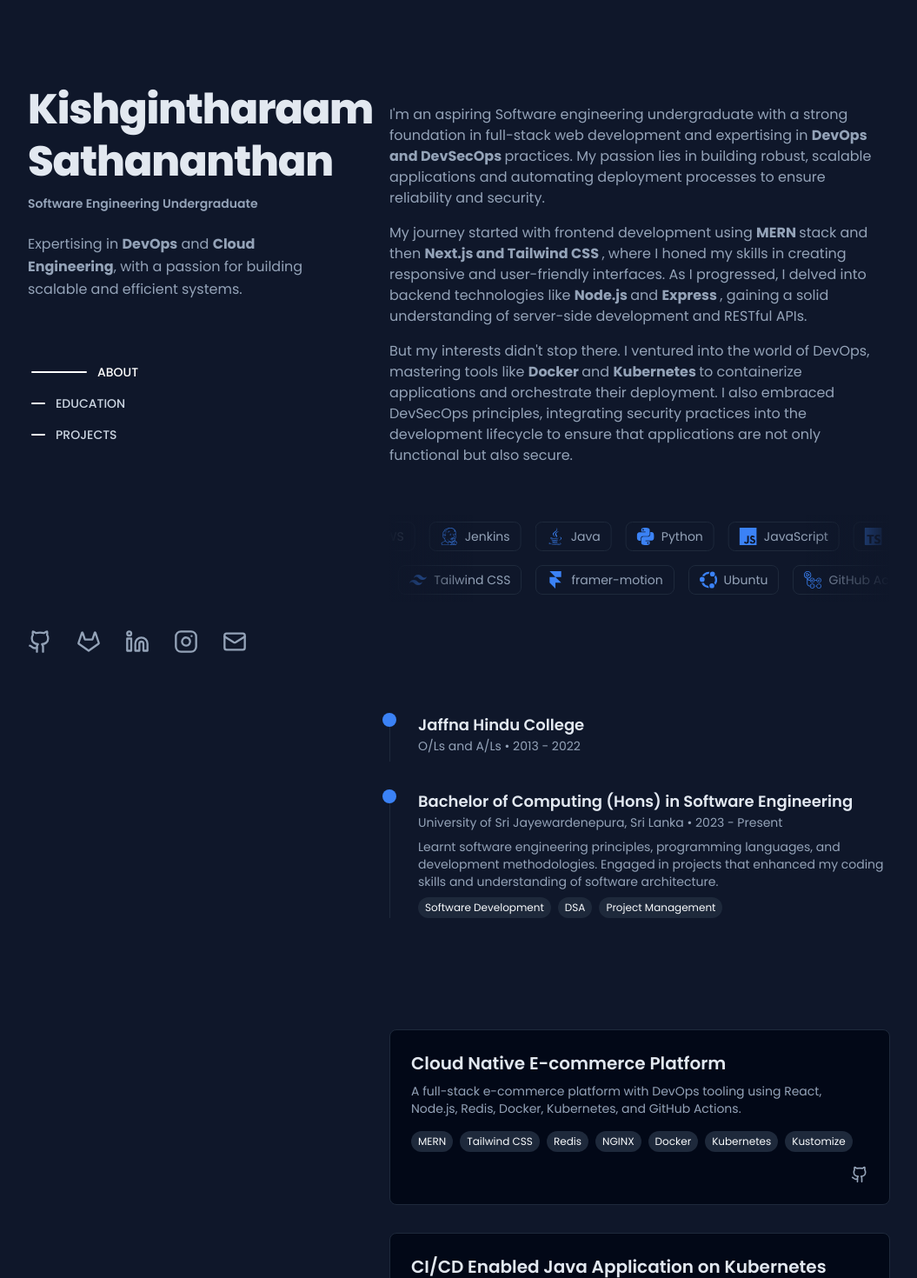
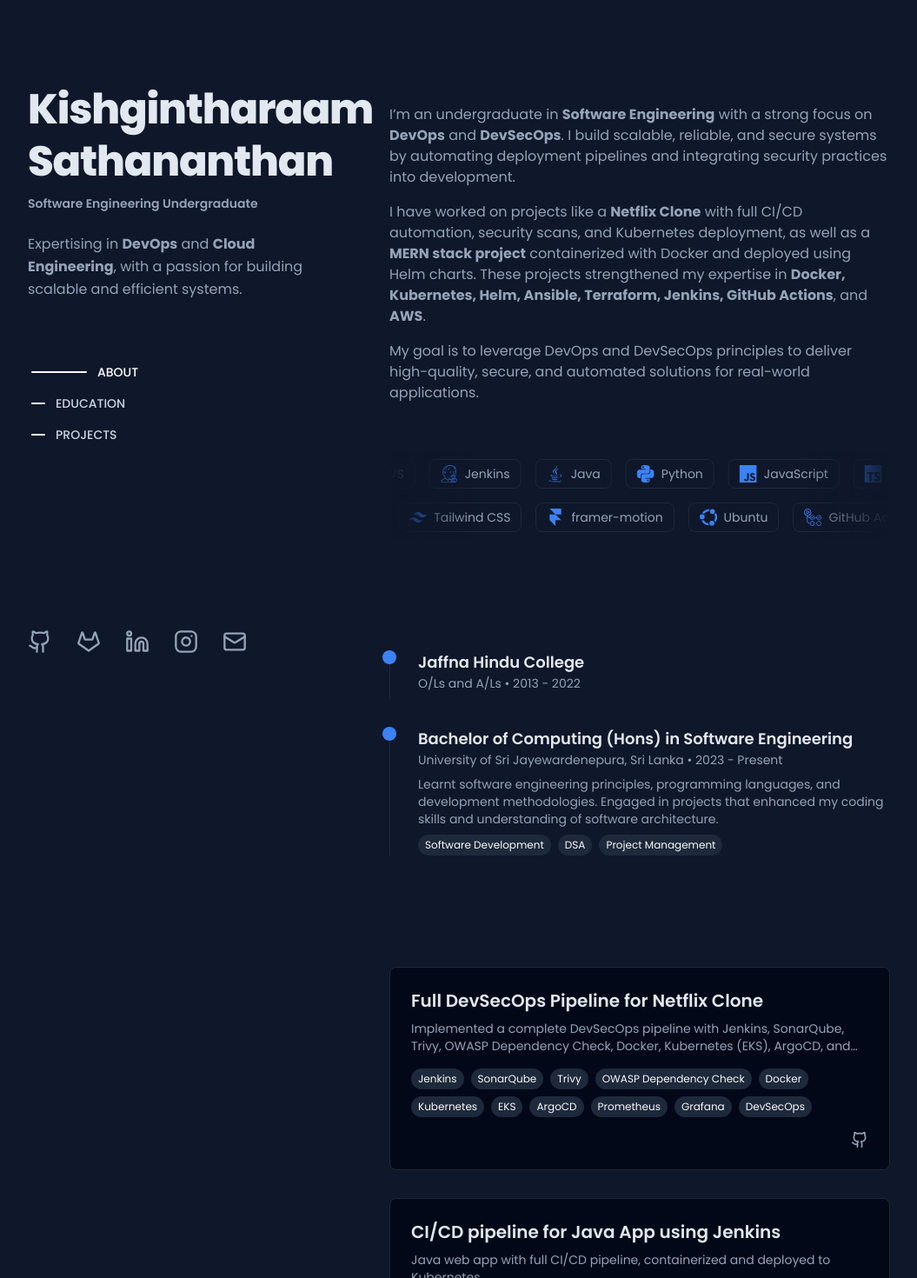
Before and after one commit to kishgi/my-portfolio, a Next.js app: page / in a window 1280 px wide. Shown: the top 1470 px of the page at 87% size, without its empty margins (96-1151 px from the left). Built offline with nearby package versions, Linux system fonts and the light colour scheme.

Commit message:
Edit: Projects

```diff
--- a/components/sections/about.tsx
+++ b/components/sections/about.tsx
@@ -13,32 +13,30 @@ export function About() {
         transition={{ duration: 0.5 }}
         className="space-y-6"
       >
-        {/* <h2 className=" text-xl sm:text-2xl font-bold mb-8 text-right lg:hidden">
-          About
-        </h2> */}
+        {/* <h2 className=" text-3xl  font-bold text-right">About</h2> */}
         <div className="space-y-4 text-muted-foreground">
           <p>
-            I'm an aspiring Software engineering undergraduate with a strong
-            foundation in full-stack web development and expertising in{" "}
-            <b>DevOps and DevSecOps </b> practices. My passion lies in building
-            robust, scalable applications and automating deployment processes to
-            ensure reliability and security.
+            I’m an undergraduate in <b>Software Engineering</b> with a strong
+            focus on <b>DevOps</b> and <b>DevSecOps</b>. I build scalable,
+            reliable, and secure systems by automating deployment pipelines and
+            integrating security practices into development.
           </p>
           <p>
-            My journey started with frontend development using <b> MERN </b>{" "}
-            stack and then <b> Next.js and Tailwind CSS </b>, where I honed my
-            skills in creating responsive and user-friendly interfaces. As I
-            progressed, I delved into backend technologies like <b> Node.js </b>{" "}
-            and <b> Express </b>, gaining a solid understanding of server-side
-            development and RESTful APIs.
+            I have worked on projects like a <b>Netflix Clone</b> with full
+            CI/CD automation, security scans, and Kubernetes deployment, as well
+            as a <b>MERN stack project</b> containerized with Docker and
+            deployed using Helm charts. These projects strengthened my expertise
+            in{" "}
+            <b>
+              Docker, Kubernetes, Helm, Ansible, Terraform, Jenkins, GitHub
+              Actions
+            </b>
+            , and <b>AWS</b>.
           </p>
           <p>
-            But my interests didn't stop there. I ventured into the world of
-            DevOps, mastering tools like <b> Docker </b> and <b> Kubernetes </b>{" "}
-            to containerize applications and orchestrate their deployment. I
-            also embraced DevSecOps principles, integrating security practices
-            into the development lifecycle to ensure that applications are not
-            only functional but also secure.
+            My goal is to leverage DevOps and DevSecOps principles to deliver
+            high-quality, secure, and automated solutions for real-world
+            applications.
           </p>
         </div>
 
--- a/components/sections/projects.tsx
+++ b/components/sections/projects.tsx
@@ -18,25 +18,29 @@ type Project = {
 
 const projects: Project[] = [
   {
-    title: "Cloud Native E-commerce Platform",
+    title: "Full DevSecOps Pipeline for Netflix Clone",
     description:
-      "A full-stack e-commerce platform with DevOps tooling using React, Node.js, Redis, Docker, Kubernetes, and GitHub Actions.",
+      "Implemented a complete DevSecOps pipeline with Jenkins, SonarQube, Trivy, OWASP Dependency Check, Docker, Kubernetes (EKS), ArgoCD, and monitoring with Prometheus & Grafana.",
     fullDescription:
-      "A full-stack e-commerce web application deployed with a complete DevOps toolchain. Built with React (Vite) and Tailwind CSS on the frontend, and Node.js + Express backend. Integrated Redis for caching, NGINX for reverse proxying, and Dockerized all components. Orchestrated with Kubernetes using Kustomize for environment-specific customization and Helm-readiness for future scalability. CI/CD implemented via GitHub Actions with Kubernetes Ingress routing for production-grade deployments.",
+      "This project demonstrates a Netflix Clone deployed with a full DevSecOps toolchain. The focus is not on the frontend or backend features of the app, but on integrating automation, security, and monitoring into the software delivery lifecycle. The CI/CD pipeline is powered by Jenkins, with SonarQube for static analysis, Trivy and OWASP Dependency Check for vulnerability scanning, and Docker for containerization. The application is deployed to AWS EKS with GitOps-driven workflows using ArgoCD. Prometheus and Grafana provide real-time monitoring and observability of Jenkins, Kubernetes nodes, and the deployed app.",
     tags: [
-      "MERN",
-      "Tailwind CSS",
-      "Redis",
-      "NGINX",
+      "Jenkins",
+      "SonarQube",
+      "Trivy",
+      "OWASP Dependency Check",
       "Docker",
       "Kubernetes",
-      "Kustomize",
+      "EKS",
+      "ArgoCD",
+      "Prometheus",
+      "Grafana",
+      "DevSecOps",
     ],
-    github: "https://github.com/kishgi/chocolate-bravo",
-    img: "/images/MERN.png",
+    github: "https://github.com/kishgi/netflix-clone",
+    img: "/images/devsecops.png",
   },
   {
-    title: "CI/CD Enabled Java Application on Kubernetes",
+    title: "CI/CD pipeline for Java App using Jenkins",
     description:
       "Java web app with full CI/CD pipeline, containerized and deployed to Kubernetes.",
     fullDescription:
```
Also changed, not shown: public/images/MERN.png (deleted), public/images/devsecops.png (added).
